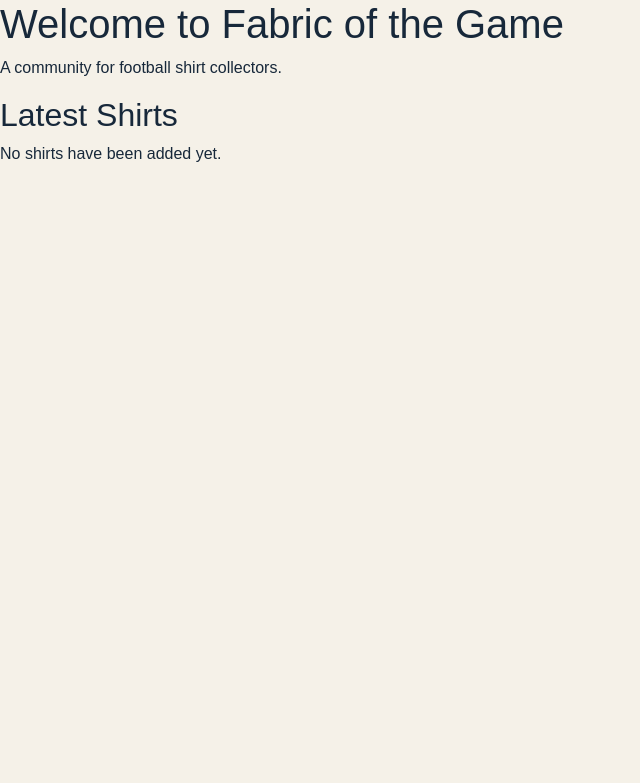
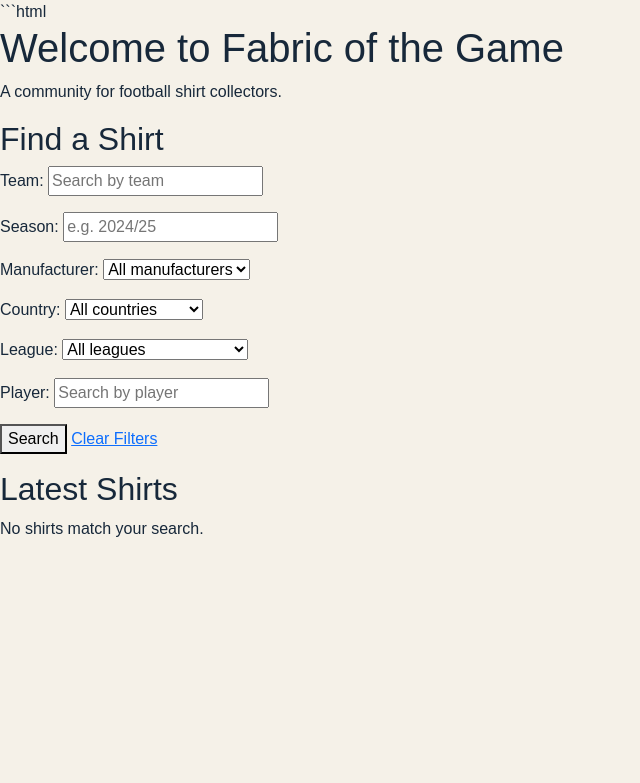
Before and after one commit to domfoster1/fabric_of_the_game, a Django app: page / in a window 1280 px wide. Shown: the top 783 px of the page, without its empty margins (0-640 px from the left). Run offline with Django 4.2, Linux system fonts and the light colour scheme; data that the repository does not hold is empty.

Commit message:
Add shirt search and filtering

````diff
--- a/homepage/templates/homepage/home.html
+++ b/homepage/templates/homepage/home.html
@@ -1,10 +1,63 @@
-
+```html
 {% extends 'base.html' %}
 
 {% block content %}
 
     <h1>Welcome to Fabric of the Game</h1>
     <p>A community for football shirt collectors.</p>
+
+    <!-- Search and filter shirts -->
+    <h2>Find a Shirt</h2>
+
+    <form method="GET">
+        <p>
+            <label for="team">Team:</label>
+            <input type="text" name="team" id="team" value="{{ request.GET.team|default:'' }}" placeholder="Search by team">
+        </p>
+
+        <p>
+            <label for="season">Season:</label>
+            <input type="text" name="season" id="season" value="{{ request.GET.season|default:'' }}" placeholder="e.g. 2024/25">
+        </p>
+
+        <p>
+            <label for="manufacturer">Manufacturer:</label>
+            <select name="manufacturer" id="manufacturer">
+                <option value="">All manufacturers</option>
+                {% for value, label in manufacturer_choices %}
+                    <option value="{{ value }}" {% if request.GET.manufacturer == value %}selected{% endif %}>{{ label }}</option>
+                {% endfor %}
+            </select>
+        </p>
+
+        <p>
+            <label for="country">Country:</label>
+            <select name="country" id="country">
+                <option value="">All countries</option>
+                {% for value, label in country_choices %}
+                    <option value="{{ value }}" {% if request.GET.country == value %}selected{% endif %}>{{ label }}</option>
+                {% endfor %}
+            </select>
+        </p>
+
+        <p>
+            <label for="league">League:</label>
+            <select name="league" id="league">
+                <option value="">All leagues</option>
+                {% for value, label in league_choices %}
+                    <option value="{{ value }}" {% if request.GET.league == value %}selected{% endif %}>{{ label }}</option>
+                {% endfor %}
+            </select>
+        </p>
+
+        <p>
+            <label for="player">Player:</label>
+            <input type="text" name="player" id="player" value="{{ request.GET.player|default:'' }}" placeholder="Search by player">
+        </p>
+
+        <button type="submit">Search</button>
+        <a href="{% url 'home' %}">Clear Filters</a>
+    </form>
 
     <!-- Display all shirts uploaded by members -->
     <h2>Latest Shirts</h2>
@@ -59,8 +112,6 @@
                     <p>No comments yet.</p>
                 {% endfor %}
 
-
-
                 <!-- Let logged-in users comment on other shirts -->
                 {% if user.is_authenticated and user != shirt.owner %}
                     <form method="POST" action="{% url 'add_comment' shirt.id %}?next=home">
@@ -78,7 +129,8 @@
             </div>
         {% endfor %}
     {% else %}
-        <p>No shirts have been added yet.</p>
+        <p>No shirts match your search.</p>
     {% endif %}
 
 {% endblock %}
+```
--- a/homepage/views.py
+++ b/homepage/views.py
@@ -7,10 +7,40 @@ from my_collection.models import Shirt
 
 
 def home(request):
-    """Display the homepage and all uploaded shirts."""
+    """Display the homepage and filter shirts."""
 
     shirts = Shirt.objects.all().order_by('-date_added')
 
+    # Get the search and filter values
+    team = request.GET.get('team')
+    season = request.GET.get('season')
+    manufacturer = request.GET.get('manufacturer')
+    country = request.GET.get('country')
+    league = request.GET.get('league')
+    player = request.GET.get('player')
+
+    # Filter shirts using the values entered
+    if team:
+        shirts = shirts.filter(team__icontains=team)
+
+    if season:
+        shirts = shirts.filter(season__icontains=season)
+
+    if manufacturer:
+        shirts = shirts.filter(manufacturer=manufacturer)
+
+    if country:
+        shirts = shirts.filter(country=country)
+
+    if league:
+        shirts = shirts.filter(league=league)
+
+    if player:
+        shirts = shirts.filter(player_name__icontains=player)
+
     return render(request, 'homepage/home.html', {
-        'shirts': shirts
+        'shirts': shirts,
+        'manufacturer_choices': Shirt._meta.get_field('manufacturer').choices,
+        'country_choices': Shirt._meta.get_field('country').choices,
+        'league_choices': Shirt._meta.get_field('league').choices,
     })
````
Also changed, not shown: my_collection/templates/my_collection/collection.html (+59 -3 lines), my_collection/views.py (+33 -3 lines), README.md. Lines whose indentation alone changed are shown as unchanged.
